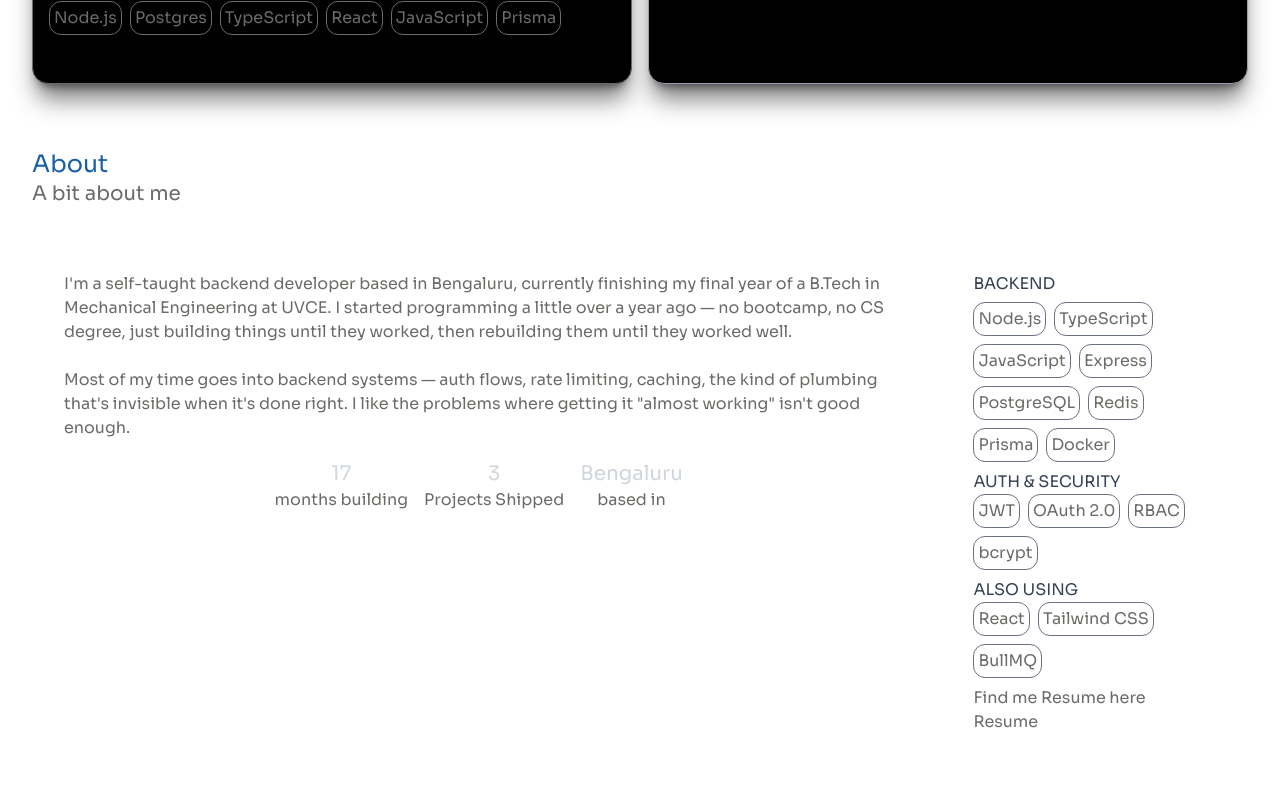
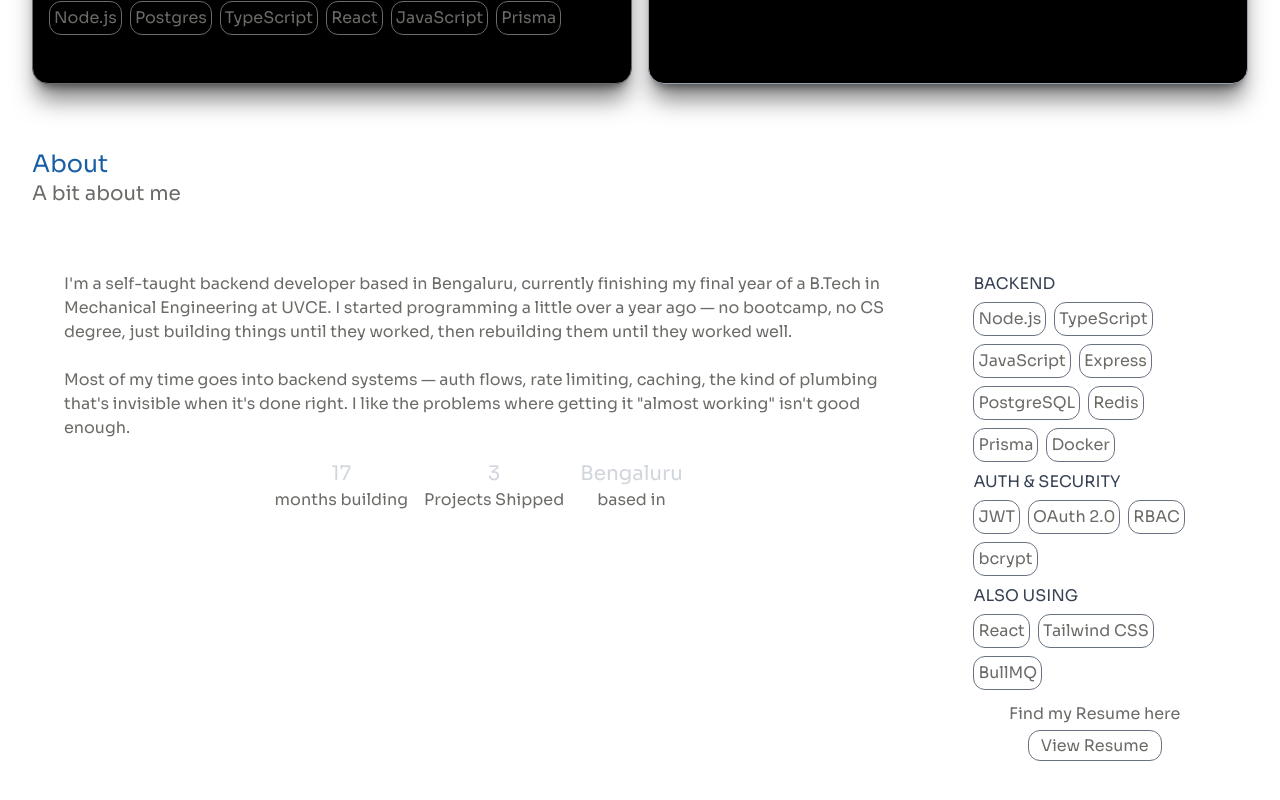
Before and after one commit to AshishResolute/portfolio, a React app: page / in a window 1280 px wide. Shown: the part 946-1746 px from the top of the page. Built offline with nearby package versions, Linux system fonts and the light colour scheme; the HTML template or start-up script is replaced by a standard one.

Commit message:
Added the resume section anyone can view the resume now

```diff
--- a/src/components/About.jsx
+++ b/src/components/About.jsx
@@ -36,7 +36,7 @@ const AboutSectionContent = ()=>{
 
 const ExpAndLocation = ()=>{
     return(
-        <div className="flex gap-4 text-center ">
+        <div className="flex gap-4 text-center  ">
             <div >
                 <p className="text-gray-300 text-xl">{aboutMeData[2].exp}</p>
                 <p className='text-center'>months building</p>
@@ -60,17 +60,17 @@ const SkillsSection = ()=>{
                 <p className='text-gray-700'>BACKEND</p>
                 <InlineSkillsSpan data={skills.backend}/>
             </div>
-            <div>
-                <p className='text-gray-700'>AUTH & SECURITY</p>
+            <div className='space-y-1.5'>
+                <p className='text-gray-700 '>AUTH & SECURITY</p>
                 <InlineSkillsSpan data={skills.auth}/>
             </div>
-            <div>
-                <p className='text-gray-700'>ALSO USING</p>
+            <div className='space-y-1.5'>
+                <p className='text-gray-700 '>ALSO USING</p>
                 <InlineSkillsSpan data={skills.also}/>
             </div>
-            <div>
-                <p>Find me Resume here</p>
-                <button>Resume</button>
+            <div className='flex flex-col items-center mt-3 space-y-2'>
+                <p>Find my Resume here</p>
+                <a href="../../../public/Resume.pdf" target="_blank" rel="noopener noreferrer"><span className='cursor-pointer px-3 py-1 border border-gray-500 rounded-xl hover:text-white hover:bg-black hover:text-lg transition-all duration-300 '>View Resume</span></a>
             </div>
         </div>
     )
```
Also changed, not shown: 1 other file (tests, documents, lock files or other folders).
